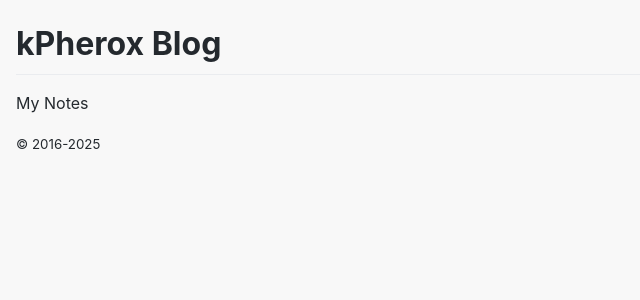
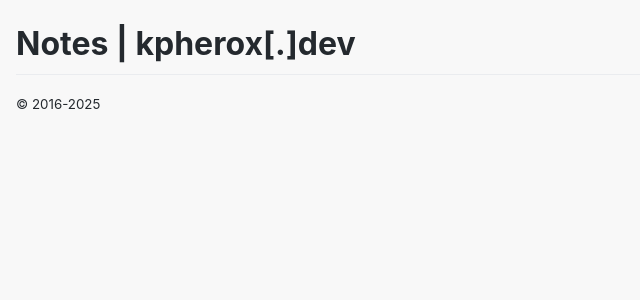
Before and after one commit to kphrx/blog, a Jekyll site: the page built from index.md, in a window 1280 px wide. Shown: the top 300 px of the page, without its empty margins (0-640 px from the left). Built offline with Jekyll 4.4.1, drawn with Linux system fonts in a browser that asks for light colours.

Commit message:
chore: change site name

```diff
--- a/_config.yml
+++ b/_config.yml
@@ -1,5 +1,4 @@
-title: kPherox Blog
-description: My Notes
+title: Notes | kpherox[.]dev
 
 url: https://kphrx.github.io
 baseurl: /notes
```
